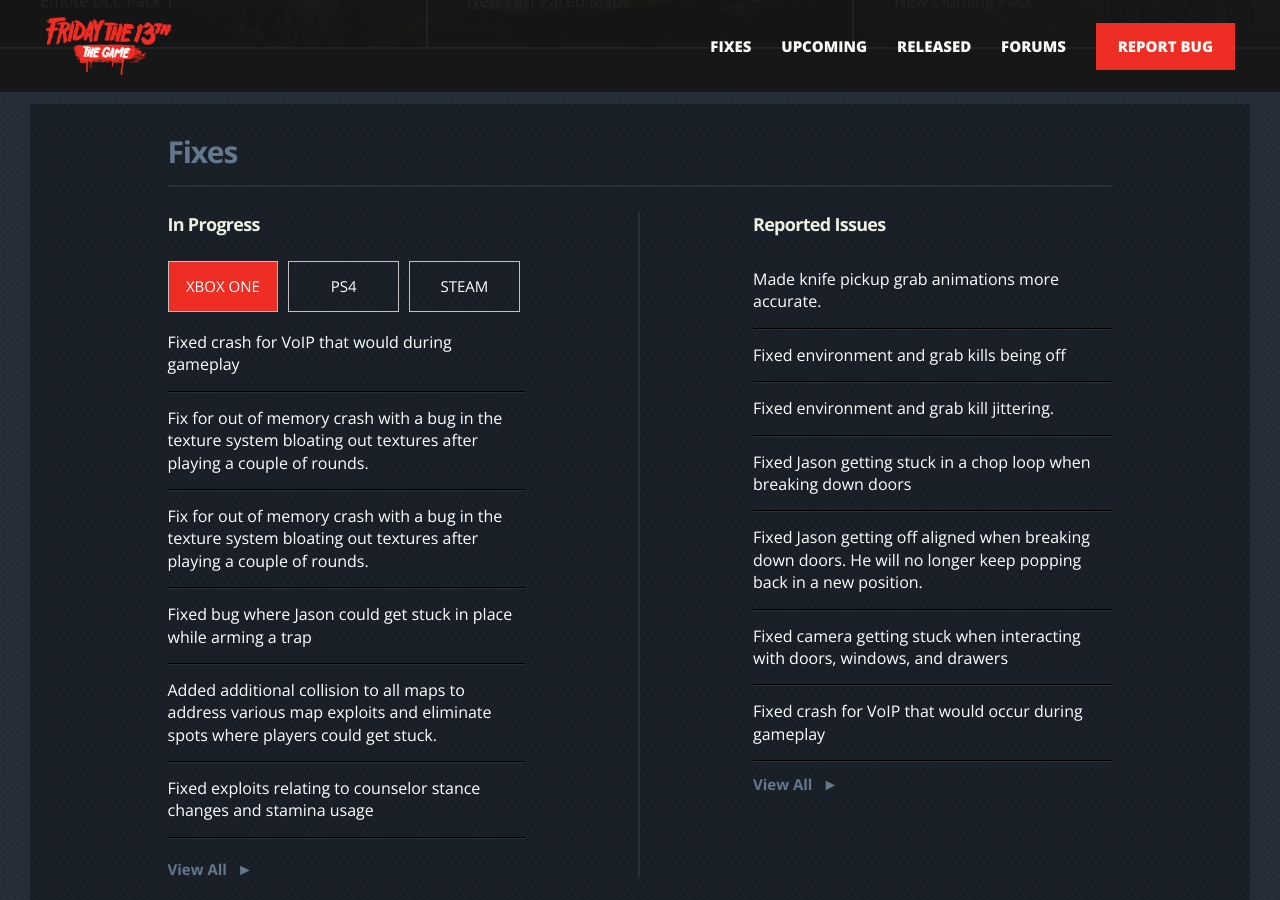
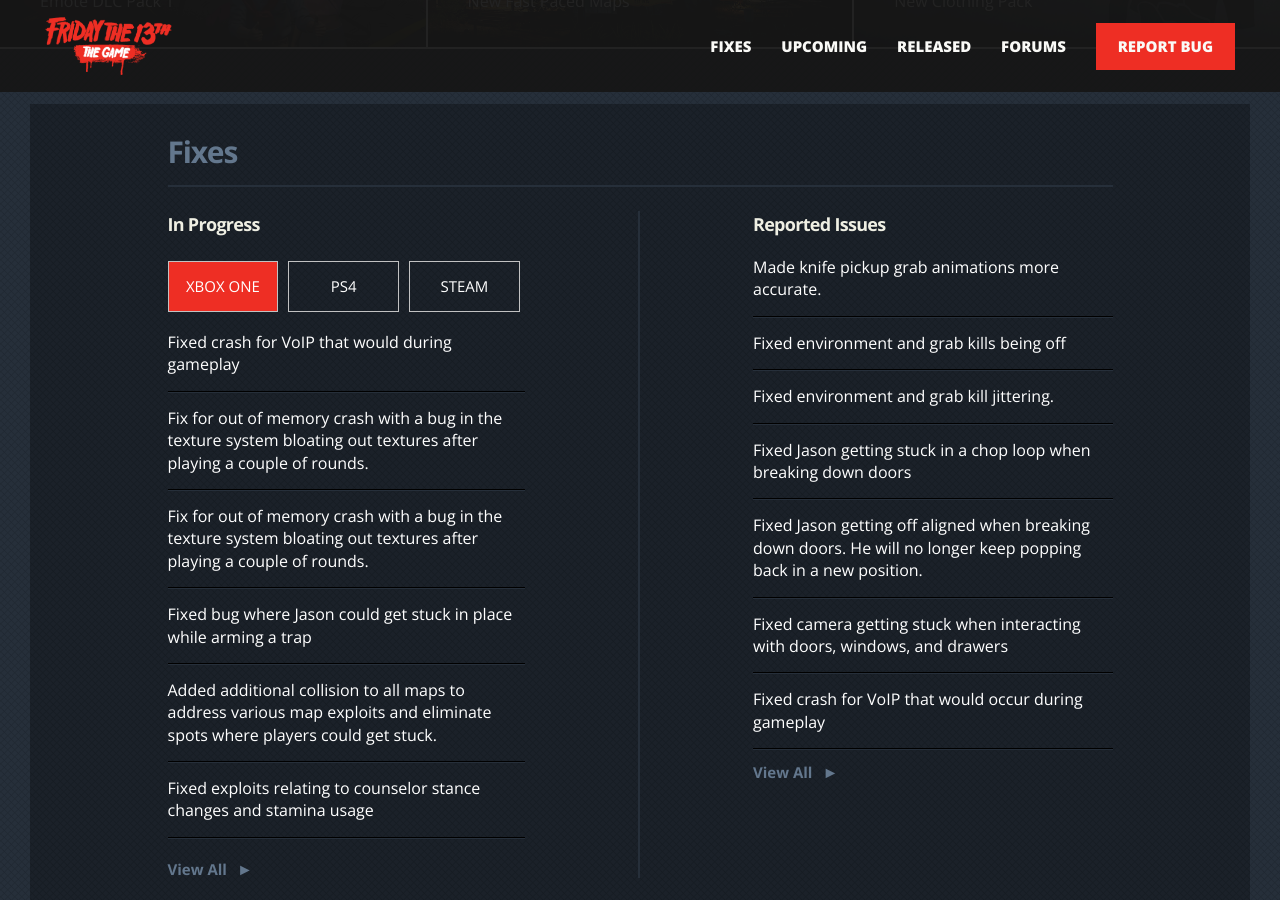
Before and after one commit to bdk6000/friday-13, a Jekyll site: the page built from index.html, in a window 1280 px wide and 900 px high, scrolled down 818 px. Built offline with Jekyll 4.4.1, drawn with Linux system fonts in a browser that asks for light colours.

Commit message:
Update index.html

```diff
--- a/index.html
+++ b/index.html
@@ -122,7 +122,7 @@ layout: home
                         <div class="fix-area">
                             <div class="fix-description alert-description">
                                 <h3>Reported Issues</h3>
-                                <ul class="list-style">
+                                <ul class="list-style" style="margin-top: -12px;">
                                  	{% assign reportedissues = site.reported-issues | sort: 'release-date' | reverse %}
 					   				{% for post in reportedissues limit:7 %}
                                     <li>{{ post.title }}</li>
```
